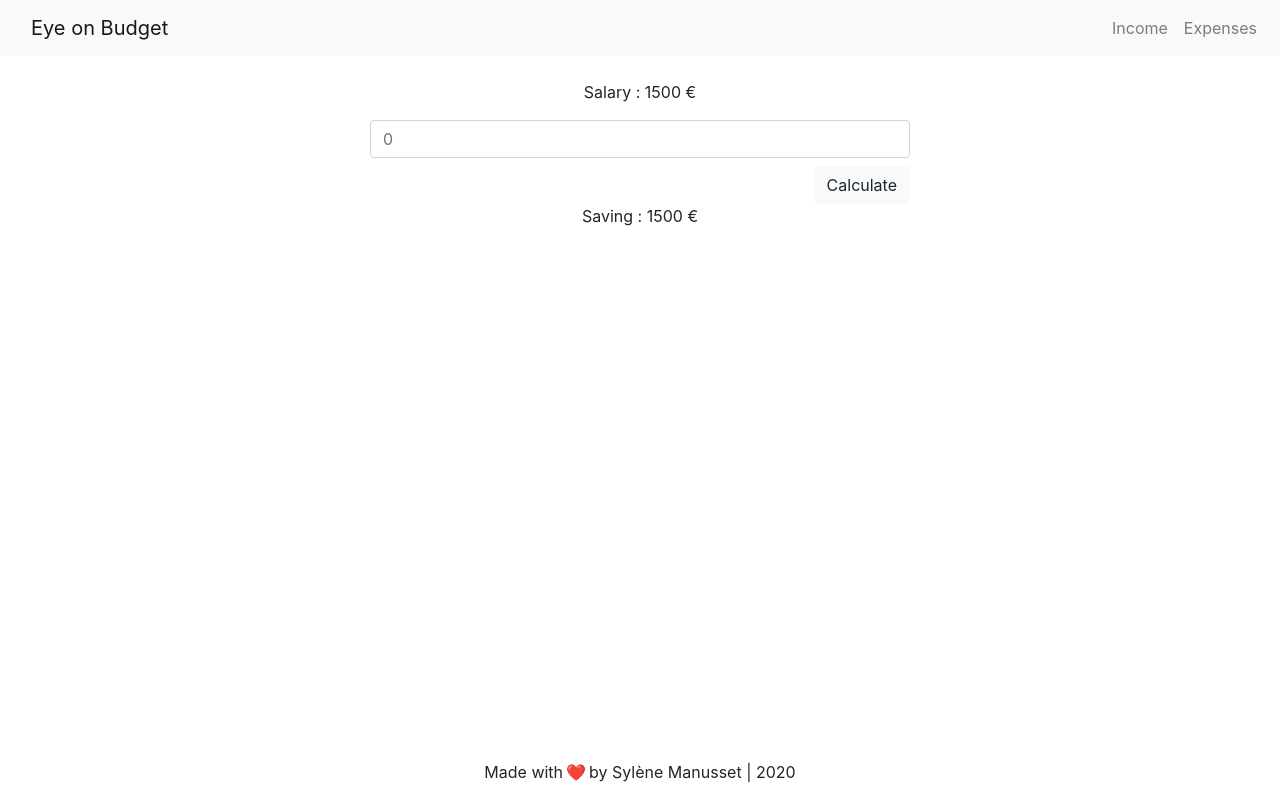
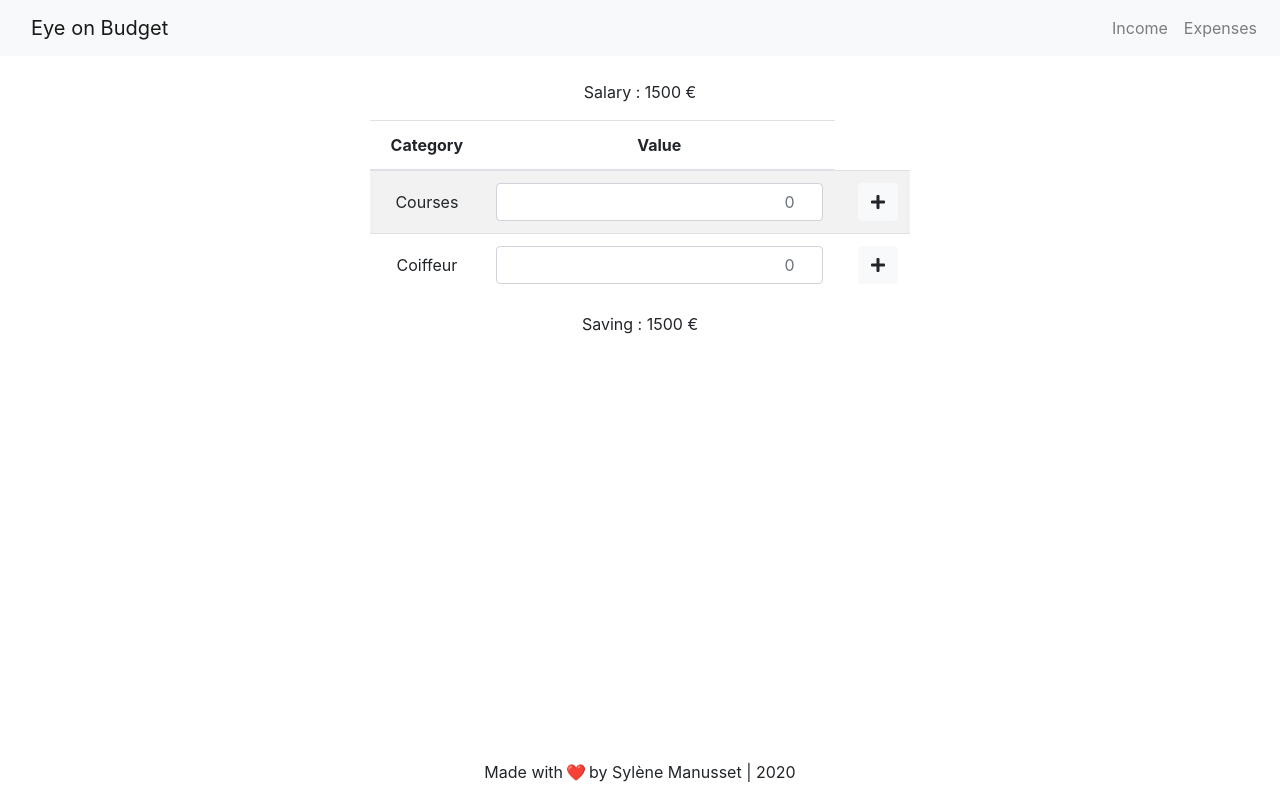
Before and after one commit to Zesysy/budget-app-ts, a React (Create React App) app: page / in a window 1280 px wide. Built offline with nearby package versions, Linux system fonts and the light colour scheme.

Commit message:
Add Expenses component, its row of a table

```diff
--- a/public/index.html
+++ b/public/index.html
@@ -9,7 +9,12 @@
       content="Keep an eye on your savings & easily monitor your spending 🤑👝💸"
     />
     <meta name="author" content="Sylène Manusset" />
-    <link rel="apple-touch-icon" href="%PUBLIC_URL%/logo192.png" />
+    <link
+      rel="stylesheet"
+      href="https://pro.fontawesome.com/releases/v5.10.0/css/all.css"
+      integrity="sha384-AYmEC3Yw5cVb3ZcuHtOA93w35dYTsvhLPVnYs9eStHfGJvOvKxVfELGroGkvsg+p"
+      crossorigin="anonymous"
+    />
     <!--
       manifest.json provides metadata used when your web app is installed on a
       user's mobile device or desktop. See https://developers.google.com/web/fundamentals/web-app-manifest/
--- /dev/null
+++ b/src/components/Expenses.tsx
@@ -0,0 +1,40 @@
+import React from "react";
+
+export interface Props {
+  calculate: any;
+  handleChange: any;
+  expensiveName: string;
+}
+
+const Expenses = ({ handleChange, expensiveName, calculate }: Props) => {
+  return (
+    <>
+      <tr>
+        <td className="align-middle">{expensiveName}</td>
+        <td>
+          <input
+            className="form-control text-right"
+            name="expenses"
+            id="expenses"
+            type="number"
+            placeholder="0"
+            onChange={handleChange}
+          />
+        </td>
+        <td>
+          <button
+            type="button"
+            onClick={() => {
+              calculate();
+            }}
+            className="btn btn-light float-right"
+          >
+            <i className="fas fa-plus"></i>
+          </button>
+        </td>
+      </tr>
+    </>
+  );
+};
+
+export default Expenses;
--- a/src/components/Main.tsx
+++ b/src/components/Main.tsx
@@ -1,4 +1,5 @@
 import React, { useState } from "react";
+import Expenses from "./Expenses";
 import Income from "./Income";
 
 const Main = () => {
@@ -13,6 +14,10 @@ const Main = () => {
     setValue({ ...value, [e.target.name]: e.target.value });
   };
 
+  const calculate = () => {
+    setSaving(saving - value.expenses);
+  };
+
   return (
     <main className="container" style={{ flex: 1 }}>
       <div className="row justify-content-center text-center mt-4">
@@ -20,22 +25,26 @@ const Main = () => {
           <Income incomeName="Salary" incomeValue={value.income} />
         </div>
         <div className="col-lg-6">
-          <input
-            className="form-control"
-            name="expenses"
-            type="number"
-            placeholder="0"
-            onChange={handleChange}
-          ></input>
-          <button
-            type="button"
-            onClick={() => {
-              setSaving(saving - value.expenses);
-            }}
-            className="btn btn-light float-right mt-2"
-          >
-            Calculate
-          </button>
+          <table className="table table-striped">
+            <thead>
+              <tr>
+                <th scope="col">Category</th>
+                <th scope="col">Value</th>
+              </tr>
+            </thead>
+            <tbody>
+              <Expenses
+                handleChange={handleChange}
+                expensiveName="Courses"
+                calculate={calculate}
+              />
+              <Expenses
+                handleChange={handleChange}
+                expensiveName="Coiffeur"
+                calculate={calculate}
+              />
+            </tbody>
+          </table>
         </div>
         <div className="col-lg-12">
           <Income incomeName="Saving" incomeValue={saving} />
```
